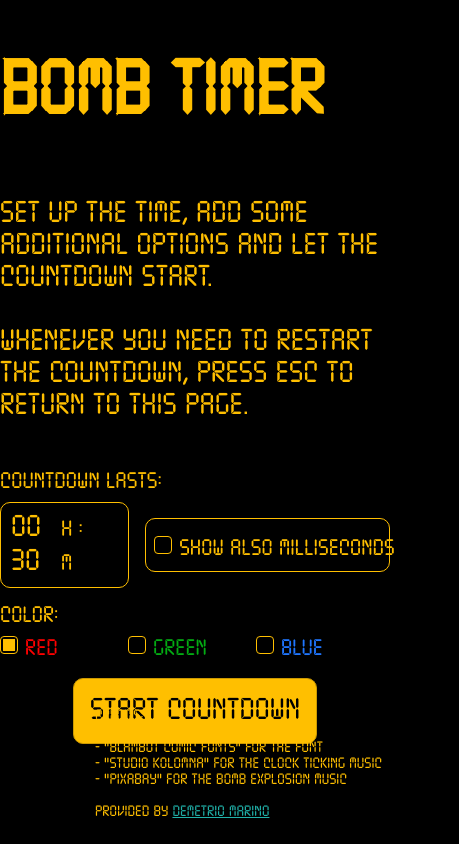
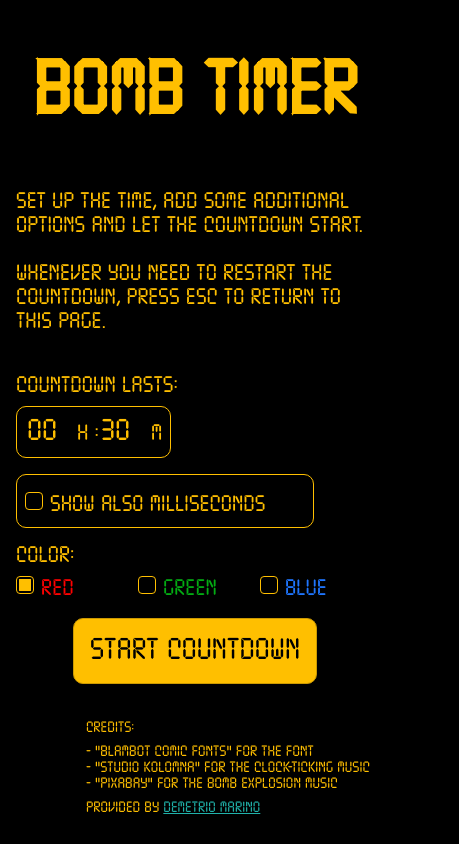
Before and after one commit to ThisIsDemetrio/bomb-timer, an Angular app: page / in a window 390 px wide. Shown: the whole page, 459 px wide, since content can reach past the window. Built offline with nearby package versions, Linux system fonts and the light colour scheme.

Commit message:
feat(css): responsiveness (#5)

```diff
--- a/src/app/configuration/configuration.component.html
+++ b/src/app/configuration/configuration.component.html
@@ -81,7 +81,7 @@
   <p>Credits:</p>
   <p>
     - "Blambot Comic Fonts" for the font<br />
-    - "Studio Kolomna" for the clock ticking music<br />
+    - "Studio Kolomna" for the clock-ticking music<br />
     - "Pixabay" for the bomb explosion music
   </p>
   <p>
--- a/src/app/configuration/configuration.component.scss
+++ b/src/app/configuration/configuration.component.scss
@@ -1,15 +1,20 @@
-// TODO: Refactor, use constants mixins and extends
 $color: #ffbf00;
+$backgroundColor: black;
+
+$link: lightseagreen;
+$linkVisited: pink;
+$linkHovered: greenyellow;
+
 
 :host {
   font-family: 'TickingTimebomb', sans-serif;
   height: 100%;
-  width: 100%;
+  padding: 0 1rem;
 
   display: flex;
   flex-direction: column;
   position: relative;
-  gap: 1rem 2rem;
+  gap: 1rem;
 
   font-size: 1.5rem;
   color: $color;
@@ -17,10 +22,22 @@ $color: #ffbf00;
   .title {
     font-size: 5rem;
     margin-bottom: 1rem;
+
+    @media only screen and (max-width: 1023px) and (orientation: landscape),
+    only screen and (max-width: 767px) {
+      display: flex;
+      align-self: center
+    }
   }
 
   .description {
     font-size: 2rem;
+
+
+    @media only screen and (max-width: 1023px) and (orientation: landscape),
+    only screen and (max-width: 767px) {
+      font-size: 1.5rem;
+    }
   }
 
   .timer-options-container {
@@ -34,6 +51,12 @@ $color: #ffbf00;
       display: flex;
       flex-direction: row;
       gap: 1rem;
+
+
+      @media only screen and (max-width: 767px) {
+        align-items: start;
+        flex-direction: column;
+      }
 
       .countdown-time {
         padding: 0.5rem;
@@ -71,7 +94,7 @@ $color: #ffbf00;
         }
 
         // Checkbox btn container
-        input[type='checkbox'] + label {
+        input[type='checkbox']+label {
           display: flex;
           width: 1rem;
           height: 1rem;
@@ -81,7 +104,7 @@ $color: #ffbf00;
         }
 
         // Checkbox btn content when checked
-        input[type='checkbox']:checked + label::before {
+        input[type='checkbox']:checked+label::before {
           content: '';
           position: absolute;
           width: 0.75rem;
@@ -99,7 +122,6 @@ $color: #ffbf00;
   }
 
   .additional-options {
-    align-items: left;
     justify-content: center;
     display: flex;
     flex-direction: column;
@@ -121,7 +143,7 @@ $color: #ffbf00;
         }
 
         // Radio btn container
-        input[type='radio'] + label {
+        input[type='radio']+label {
           display: flex;
           width: 1rem;
           height: 1rem;
@@ -131,7 +153,7 @@ $color: #ffbf00;
         }
 
         // Radio btn content when selected
-        input[type='radio']:checked + label::before {
+        input[type='radio']:checked+label::before {
           content: '';
           position: absolute;
           width: 0.75rem;
@@ -155,7 +177,7 @@ $color: #ffbf00;
 
     .submit-btn {
       background-color: $color;
-      color: black;
+      color: $backgroundColor;
       font-family: 'TickingTimebomb', sans-serif;
       font-size: 2rem;
       padding: 1rem;
@@ -179,20 +201,35 @@ $color: #ffbf00;
   .credits {
     position: absolute;
     bottom: 0.5rem;
-    right: 0.5rem;
+    right: 1.5rem;
     font-size: 1rem;
+
+    @media only screen and (max-width: 1023px) and (orientation: landscape),
+    only screen and (max-width: 767px),
+    only screen and (max-height: 756px) {
+      position: relative;
+      display: flex;
+      flex-direction: column;
+      align-self: flex-end;
+      bottom: 0;
+      right: 0;
+
+      p {
+        margin: .25rem
+      }
+    }
 
     a {
       &:link {
-        color: lightseagreen;
+        color: $link;
       }
 
       &:visited {
-        color: pink;
+        color: $linkVisited;
       }
 
       &:hover {
-        color: greenyellow;
+        color: $linkHovered;
       }
     }
   }
```
